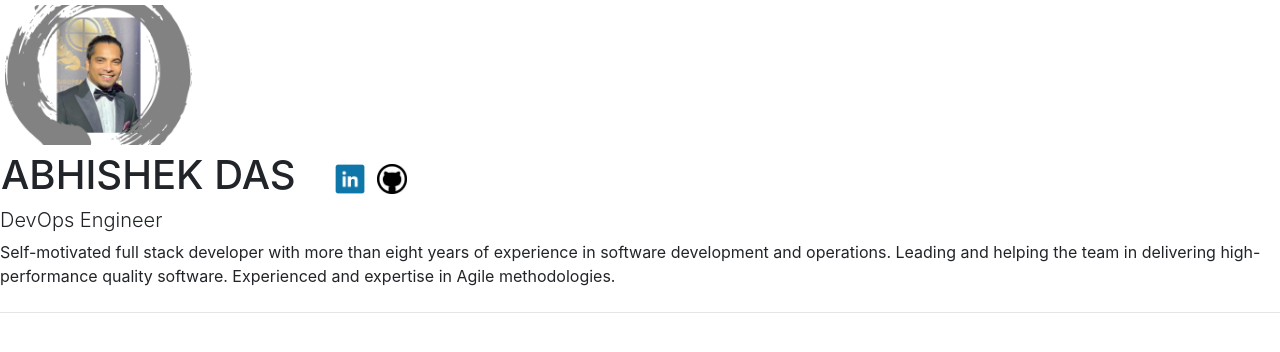
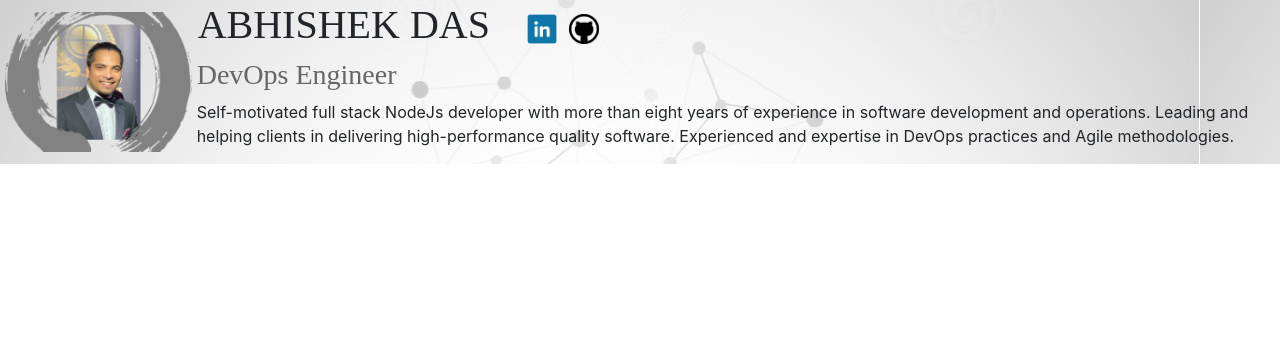
Before and after one commit to iAbhishek91/my-profile, a React app: page / in a window 1280 px wide. Shown: the top 352 px of the page. Built offline with nearby package versions, Linux system fonts and the light colour scheme.

Commit message:
header completed

```diff
--- a/src/components/heading.jsx
+++ b/src/components/heading.jsx
@@ -2,11 +2,12 @@ import React from 'react';
 import linkedln from '../resources/icons/linkedln.png';
 import github from '../resources/icons/github.png';
 import dp from '../resources/icons/dp.png';
+import bg from '../resources/icons/bg.png';
 import '../css/heading.css';
 
 
 export default () => (
-  <div className="header-container">
+  <div className="header-container" style={{ backgroundImage: `url(${bg})` }}>
     <div id="dp-container">
       <img id="dp" src={dp} />
     </div>
@@ -30,11 +31,10 @@ export default () => (
           </tr>
         </tbody>
       </table>
-      <h3 className="lead">DevOps Engineer</h3>
+      <h3 id="position">DevOps Engineer</h3>
       <p>
-        Self-motivated full stack developer with more than eight years of experience in software development and operations. Leading and helping the team in delivering high-performance quality software. Experienced and expertise in Agile methodologies.
+        Self-motivated full stack NodeJs developer with more than eight years of experience in software development and operations. Leading and helping clients in delivering high-performance quality software. Experienced and expertise in DevOps practices and Agile methodologies.
       </p>
     </div>
-    <hr className="my-4" />
   </div>
 );
--- a/src/css/heading.css
+++ b/src/css/heading.css
@@ -1,11 +1,12 @@
 
-.grid-container {
+.header-container {
   display: grid;
-  grid-template-columns: 15% auto 20%;
+  grid-template-columns: auto auto;
   position: fixed;
   top: 0;
   left: 0;
   width: 100%;
+  border-bottom-color: black
 }
 
 .logo {
@@ -19,9 +20,17 @@
   height: 150px;
   width: auto;
   padding: 5px;
-  position: relative;
 }
 
 #dp-container {
-  position: relative;
+  margin: auto;
 }
+
+#position {
+  color: #666666;
+  font-family: serif
+}
+
+h1 {
+  font-family: initial
+}
```
Also changed, not shown: src/resources/icons/bg.png (added), src/resources/icons/greyDpBorder.png (deleted).
